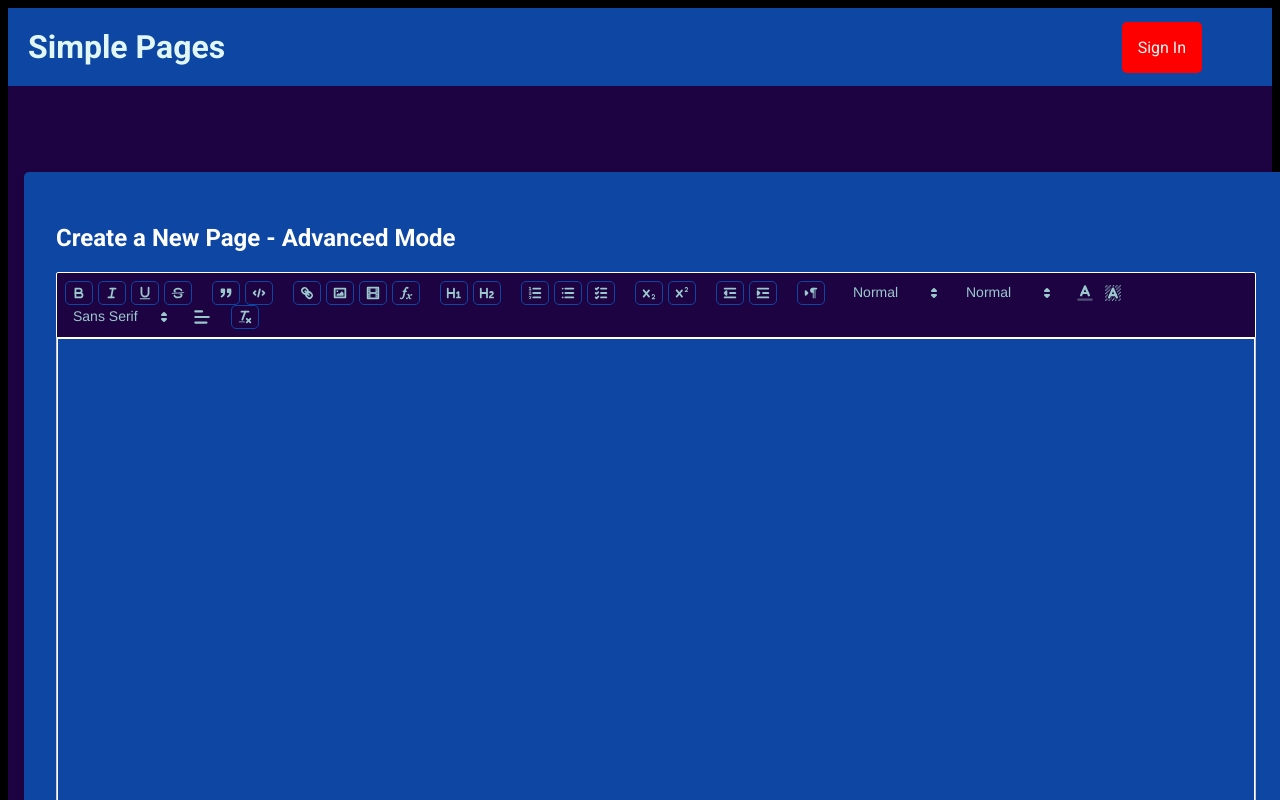
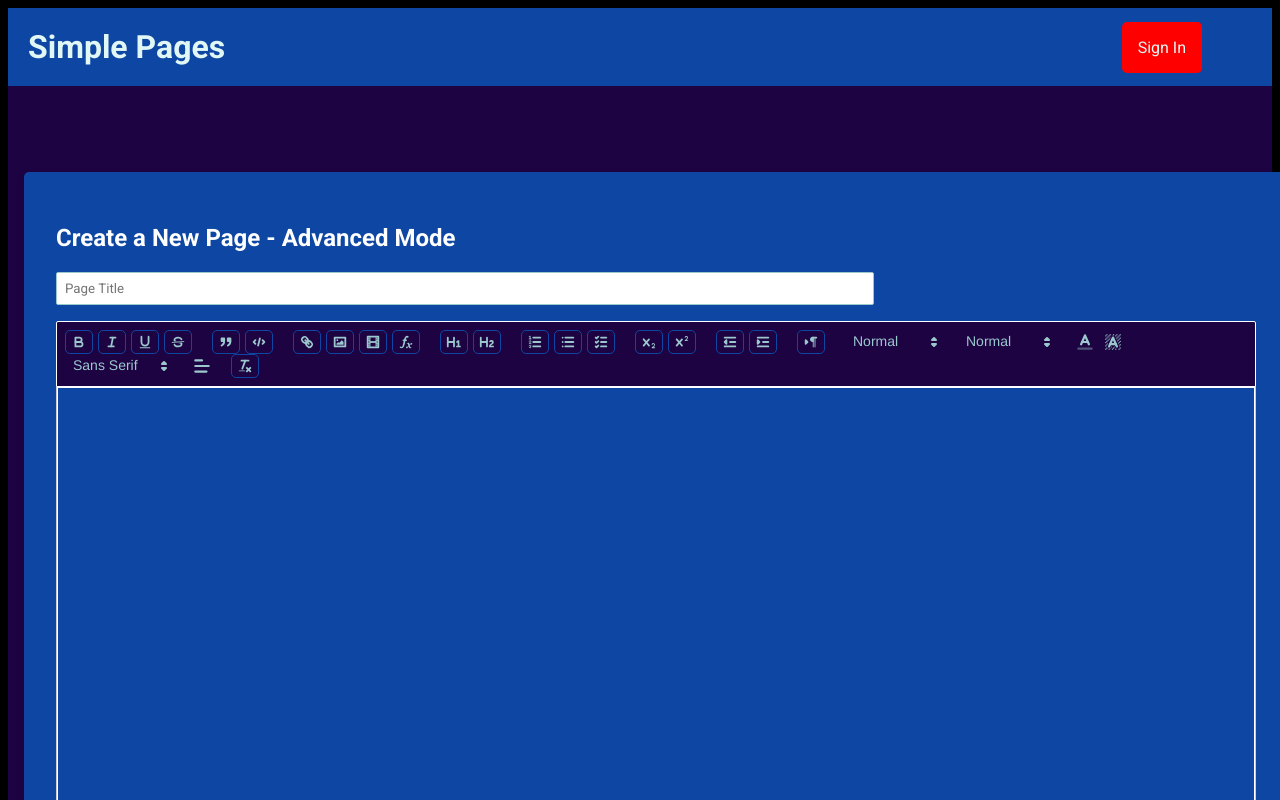
Before and after one commit to rageypeep/simple-pages, a React (Create React App) app: page /create-advanced-page in a window 1280 px wide. Shown: the top 800 px of the page. Built offline with nearby package versions, Linux system fonts and the light colour scheme.

Commit message:
|The start of page title request in CreateAdvancedPage.js, style updates and bug fixing

```diff
--- a/src/components/CreateAdvancedPage.js
+++ b/src/components/CreateAdvancedPage.js
@@ -1,4 +1,5 @@
-import React, { useEffect, useRef, useContext } from 'react';
+// src/components/CreateAdvancedPage.js
+import React, { useState, useEffect, useRef, useContext } from 'react';
 import { useNavigate, Link } from 'react-router-dom';
 import Quill from 'quill';
 import 'quill/dist/quill.snow.css';
@@ -9,9 +10,11 @@ import appStyles from '../App.module.css';
 import { AuthContext } from '../AuthContext';
 
 const CreateAdvancedPage = () => {
-  const { loggedIn, userRole } = useContext(AuthContext);
+  const { user } = useContext(AuthContext);  // Simplified to use just the user context
   const quillRef = useRef(null);
   const quillInstance = useRef(null);
+  const [pageTitle, setPageTitle] = useState('');
+  const [error, setError] = useState('');
   const navigate = useNavigate();
 
   useEffect(() => {
@@ -39,17 +42,31 @@ const CreateAdvancedPage = () => {
           toolbar: toolbarOptions
         },
       });
+
+      const toolbar = quillRef.current.querySelector('.ql-toolbar');
+      if (toolbar) {
+        toolbar.querySelectorAll('button').forEach(button => {
+          const format = button.classList[0].replace('ql-', '');
+          button.setAttribute('aria-label', format);
+        });
+      }
     }
   }, []);
 
   const handleSubmit = async () => {
+    if (!pageTitle) {
+      setError('Page title is required');
+      return;
+    }
+
     const quillContent = quillInstance.current.root.innerHTML;
+    const contentWithTitle = `[page-title]${pageTitle}[/page-title]${quillContent}`;
     const token = localStorage.getItem('token');
 
     try {
       const response = await axios.post(
         'http://localhost:3001/save-page',
-        { title: 'Page Title', content: quillContent },
+        { title: pageTitle, content: contentWithTitle },
         { headers: { Authorization: `Bearer ${token}` } }
       );
       console.log('Page saved with ID:', response.data.pageId);
@@ -65,6 +82,16 @@ const CreateAdvancedPage = () => {
       <div className={appStyles.content}>
         <div className={appStyles.card}>
           <h2>Create a New Page - Advanced Mode</h2>
+          {error && <p className={styles.error}>{error}</p>}
+          <div className={styles.inputGroup}>
+            <input
+              type="text"
+              placeholder="Page Title"
+              value={pageTitle}
+              onChange={(e) => setPageTitle(e.target.value)}
+              className={styles.inputTitle}
+            />
+          </div>
           <div ref={quillRef} className={styles.quillContainer}></div>
           <button className={styles.buttonAdvanced} onClick={handleSubmit}>
             Submit
--- a/src/components/CreatePage.module.css
+++ b/src/components/CreatePage.module.css
@@ -106,6 +106,15 @@
   width: 100%;
 }
 
+.inputTitle {
+  margin-bottom: 1rem;
+  padding: 0.5rem;
+  border: 1px solid #9AC8CD;
+  border-radius: 2px;
+  font-family: 'Roboto', sans-serif;
+  width: 50rem;
+}
+
 .largeTextarea {
   height: 200px;  /* Adjust as necessary for your needs */
   resize: vertical;
--- a/src/components/Header.js
+++ b/src/components/Header.js
@@ -1,4 +1,3 @@
-// src/components/Header.js
 import React, { useContext } from 'react';
 import { Link } from 'react-router-dom';
 import styles from './Header.module.css';
--- a/src/index.js
+++ b/src/index.js
@@ -1,16 +1,18 @@
 // src/index.js
 import React from 'react';
-import ReactDOM from 'react-dom';
+import { createRoot } from 'react-dom/client';
 import { BrowserRouter as Router } from 'react-router-dom';
 import App from './App';
 import { AuthProvider } from './AuthContext';
-import './quillStyles.css';
+import styles from './quillStyles.css'
 
-ReactDOM.render(
+const container = document.getElementById('root');
+const root = createRoot(container);
+
+root.render(
   <Router>
     <AuthProvider>
       <App />
     </AuthProvider>
-  </Router>,
-  document.getElementById('root')
+  </Router>
 );
```
